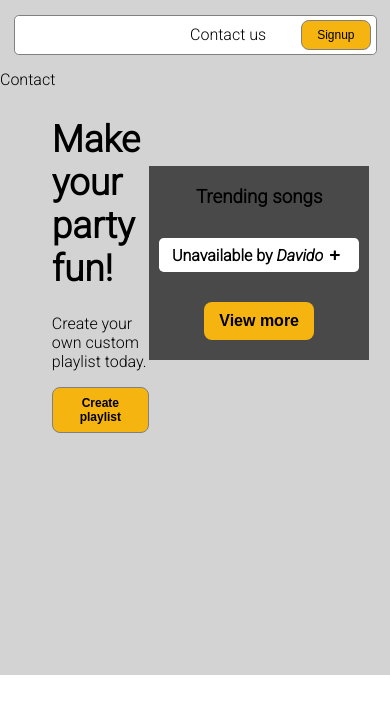
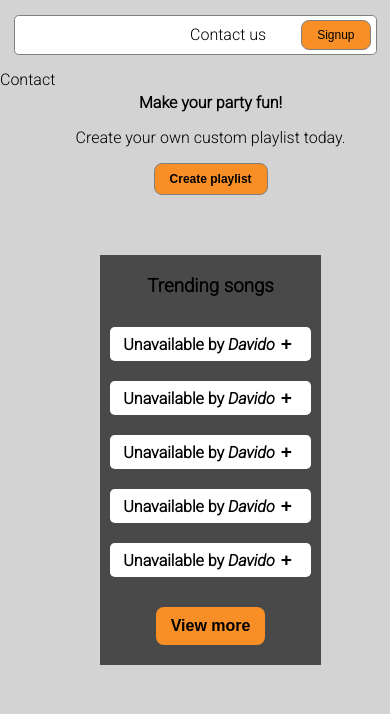
Before and after one commit to GraceOssai/edustipend, a React (Create React App) app: page /Contact in a window 390 px wide. Shown: the top 714 px of the page. Built offline with nearby package versions, Linux system fonts and the light colour scheme.

Commit message:
Debugged all errors

```diff
--- a/src/App.css
+++ b/src/App.css
@@ -1,6 +1,13 @@
 .App{
   background-color: lightgray;
-  height: 80vh;
+  height: auto;
   width: 100%;
   font-family: 'Roboto', 'sans-serif';
+  padding-bottom: 20px;
 }
+
+@media(max-width:819px){
+  .App{
+    height: 100vh;
+  }
+}
--- a/src/App.js
+++ b/src/App.js
@@ -13,8 +13,7 @@ function App() {
           <Route path="/Contact" element={<Contact/>}></Route>
         </Routes>
       </BrowserRouter>
-      <Hero
-      />
+      <Hero/>
     </div>
   );
 }
--- a/src/components/SubHero.js
+++ b/src/components/SubHero.js
@@ -1,24 +1,33 @@
-import React from 'react'
-import './styles/SubHero.css'
-import './styles/Hero.css'
+import React from "react";
+import "./styles/Hero.css";
 
 const SubHero = () => {
+  const playlist = [
+    { id: 1, title: "Unavailable", artist: "Davido" },
+    { id: 1, title: "Unavailable", artist: "Davido" },
+    { id: 1, title: "Unavailable", artist: "Davido" },
+    { id: 1, title: "Unavailable", artist: "Davido" },
+    { id: 1, title: "Unavailable", artist: "Davido" },
+  ];
+
   return (
     <div>
       <div className="hero-right">
-          <h3>Trending songs</h3>
-          <div className="playlist-container">
-            <div className="playlist">
+        <h3>Trending songs</h3>
+        <div className="playlist-container">
+          {playlist.map((playlistItem) => (
+            <div className="playlist" key={playlistItem.id}>
               <p>
-                Unavailable by <span>Davido</span>
+                {playlistItem.title} by <span>{playlistItem.artist}</span>
               </p>
               <button>&#43;</button>
             </div>
-          </div>
-          <button className="last-btn">View more</button>
+          ))}
         </div>
+        <button className="last-btn">View more</button>
+      </div>
     </div>
-  )
-}
+  );
+};
 
-export default SubHero
+export default SubHero;
--- a/src/components/styles/Hero.css
+++ b/src/components/styles/Hero.css
@@ -1,13 +1,3 @@
-.hero-btn{
-  background-color: rgb(245, 180, 15);
-  font-size: .75rem;
-  border-radius: .5rem;
-  border: 1px solid grey;
-  padding: 8px 15px;
-  font-weight: 600;
-  cursor: pointer;
-}
-
 .hero-container{
   padding-left: 12%;
   padding-right: 4%;
@@ -26,6 +16,23 @@
 
 .hero-left h1{
   font-size: 2.3rem;
+  margin-top: 0;
+}
+
+
+.hero-btn{
+  background-color:  rgb(247, 143, 38);
+  font-size: .75rem;
+  border-radius: .5rem;
+  border: 1px solid grey;
+  padding: 8px 15px;
+  font-weight: 600;
+  cursor: pointer;
+}
+
+.hero-btn:hover{
+  transform: scale(1.2) translateY(5px);
+  transition: 0.5s;
 }
 
 .hero-right{
@@ -75,12 +82,37 @@
   font-size: 1.2rem;
 }
 
+
 .last-btn{
   padding: 10px 15px;
   border-radius: .5rem;
   border: none;
   font-size: 1rem;
   font-weight: 600;
-  background-color: rgb(245, 180, 15);
+  background-color: rgb(247, 143, 38);
   cursor: pointer;
 }
+
+.last-btn:hover{
+  transform: scale(1.2) translateY(5px);
+  transition: 0.5s;
+}
+
+@media(max-width:819px){
+  .hero-section{
+    flex-direction: column;
+    gap: 60px;
+    align-items: center;
+  }
+
+  .hero-left{
+    text-align: center;
+  }
+}
+
+@media(max-width:410px){
+  .hero-left h1{
+    font-size: 1rem;
+    font-weight: bold;
+  }
+}
--- a/src/components/styles/Nav.css
+++ b/src/components/styles/Nav.css
@@ -27,7 +27,7 @@
 
 .nav-btn{
   padding: 0 15px;
-  background-color: rgb(245, 180, 15);
+  background-color: rgb(247, 143, 38);
   font-size: .75rem;
   border-radius: .5rem;
   border: 1px solid grey;
```
Also changed, not shown: src/components/styles/SubHero.css (deleted).
